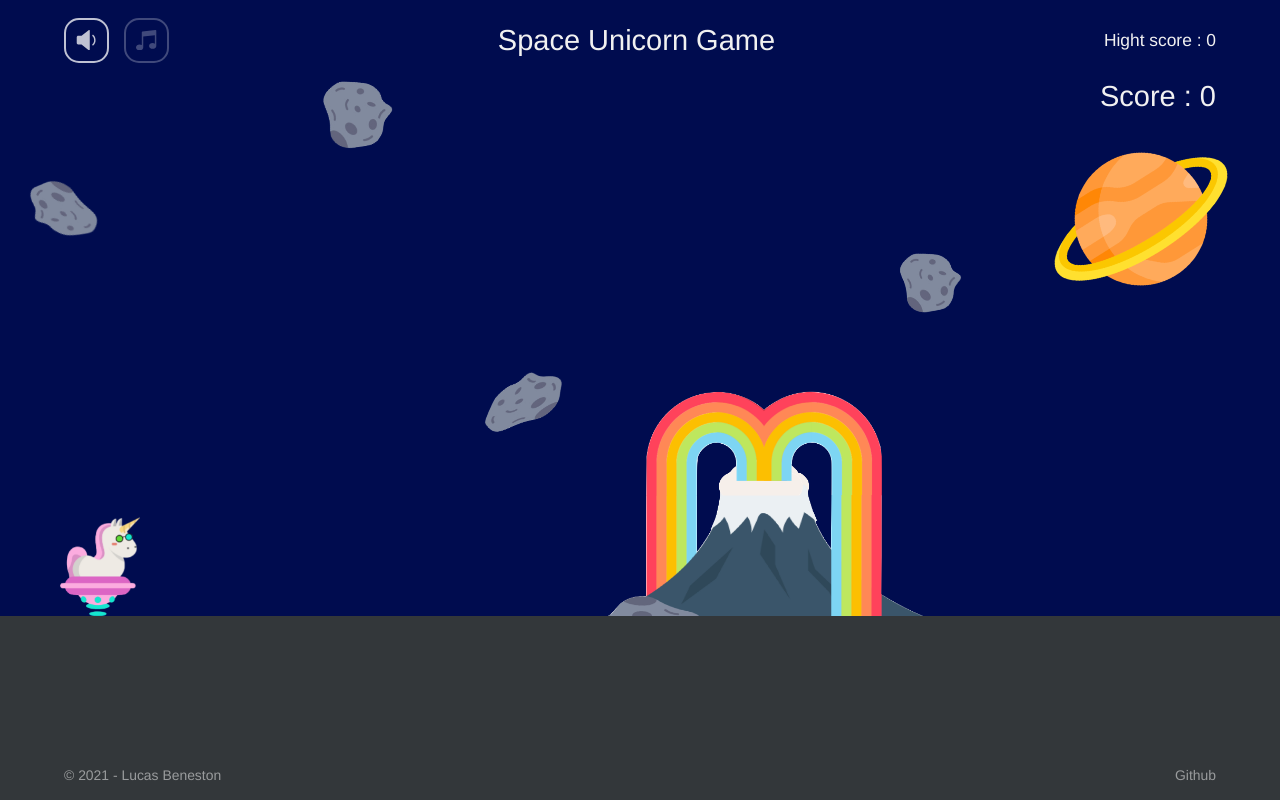
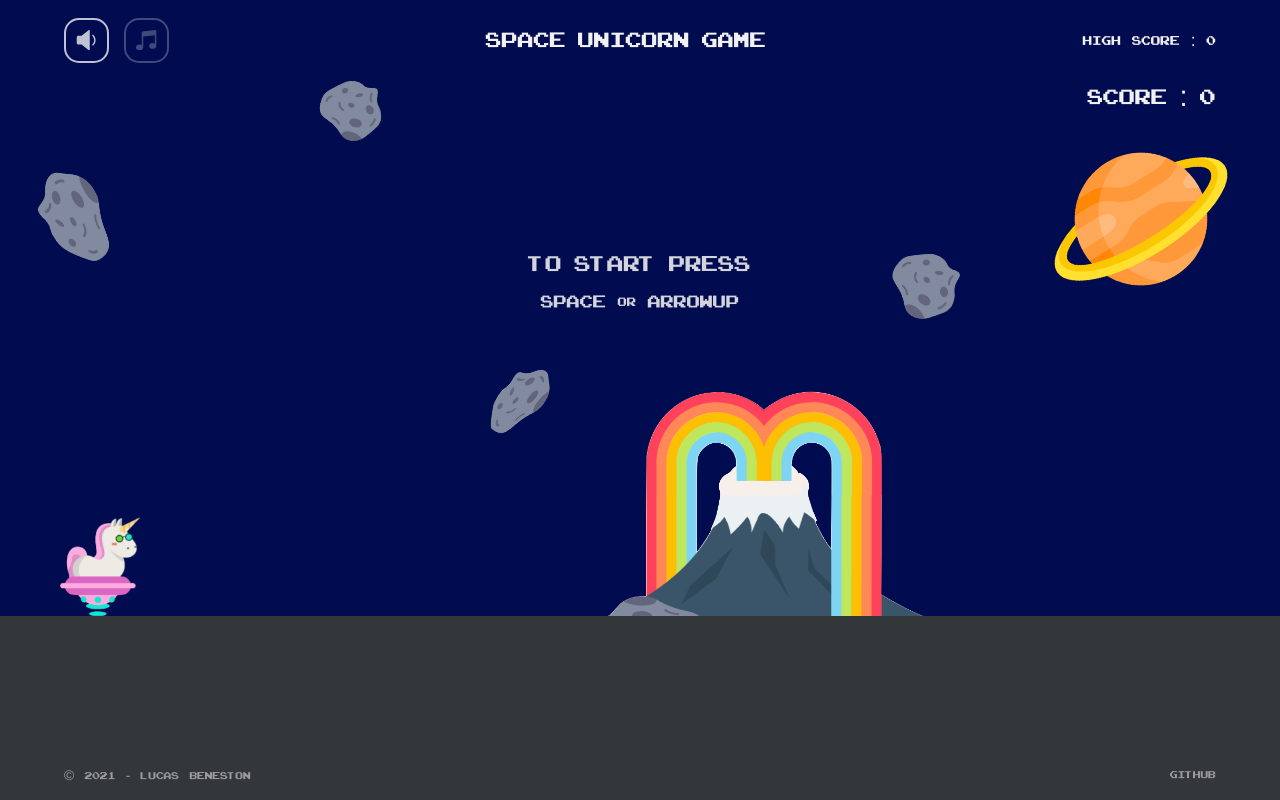
Before and after one commit to Lucasbeneston/space-unicorn-game, a React (Create React App) app: page / in a window 1280 px wide. Built offline with nearby package versions, Linux system fonts and the light colour scheme.

Commit message:
:construction: WIP animation :construction:

```diff
--- a/package.json
+++ b/package.json
@@ -38,6 +38,7 @@
     "@testing-library/react": "^11.2.3",
     "@testing-library/user-event": "^12.6.0",
     "node-sass": "^4.14.1",
+    "prop-types": "^15.7.2",
     "react": "^17.0.1",
     "react-device-detect": "^1.15.0",
     "react-dom": "^17.0.1",
--- a/src/components/_settings/_base.scss
+++ b/src/components/_settings/_base.scss
@@ -1,5 +1,10 @@
 @import "./variables";
 @import "./mixins";
+@font-face {
+  font-family: "ArcadClassic";
+  src: local("ArcadClassic"),
+    url(../../fonts/ARCADECLASSIC.TTF) format("truetype");
+}
 
 html {
   font-size: 62.5%;
@@ -12,7 +17,8 @@ html {
 
 body {
   background-color: #000c4f;
-  font-family: Helvetica, sans-serif;
+  font-family: "ArcadClassic", Helvetica, sans-serif;
+  word-spacing: 0.75rem;
   font-size: 1.4rem;
   color: $off-white;
 }
--- /dev/null
+++ b/src/components/molecules/Start/Start.jsx
@@ -0,0 +1,19 @@
+import React from "react";
+import PropTypes from "prop-types";
+
+export default function Start({ message }) {
+  return (
+    <div className="game_start">
+      <h2 className="game_start_title">{message}</h2>
+      <div className="game_start_keyboardIndication">
+        <p>space</p>
+        <span>or</span>
+        <p>arrowUp</p>
+      </div>
+    </div>
+  );
+}
+
+Start.propTypes = {
+  message: PropTypes.string.isRequired,
+};
--- a/src/components/organisms/Header/Header.jsx
+++ b/src/components/organisms/Header/Header.jsx
@@ -59,7 +59,7 @@ export default function Header() {
         </button>
       </div>
       <h1 className="header_title">Space Unicorn Game</h1>
-      <h3 className="header_highScore">Hight score : 0</h3>
+      <h3 className="header_highScore">High score : 0</h3>
     </header>
   );
 }
--- a/src/components/pages/Home/Home.jsx
+++ b/src/components/pages/Home/Home.jsx
@@ -1,33 +1,54 @@
-/* eslint-disable no-template-curly-in-string */
 /* eslint-disable no-plusplus */
-/* eslint-disable no-use-before-define */
-import React, { useState, useEffect } from "react";
+import React, { useState } from "react";
 import Space from "../../organisms/Space/Space";
 import Unicorn from "../../atoms/Unicorn/Unicorn";
+import Volcano from "../../atoms/Volcano/Volcano";
+import Start from "../../molecules/Start/Start";
 
 import "./Home.scss";
-import Volcano from "../../atoms/Volcano/Volcano";
 
 export default function Home() {
+  const [isPlaying, setIsPlaying] = useState(false);
   const [isGameOver, setIsGameOver] = useState(false);
-  const [score, setScore] = useState(0);
 
-  // useEffect(() => {
-  //   const timer = setInterval(() => setScore(score + 1), 10);
-  //   return () => clearInterval(timer);
-  // }, [isGameOver, score]);
+  document.addEventListener("DOMContentLoaded", () => {
+    const unicorn = document.querySelector(".unicorn");
+    const jumpAudio = document.querySelector(".unicorn_jumpAudio");
 
-  console.log(setScore);
-
-  useEffect(() => {
-    const unicorn = document.querySelector(".unicorn");
-    const map = document.querySelector(".game_map");
-    const jumpAudio = document.querySelector(".unicorn_jumpAudio");
+    let unicornPosition = 0;
     let isJumping = false;
     const gravity = 0.9;
 
+    function jump() {
+      let count = 0;
+      const jumpTimer = setInterval(() => {
+        // Move up
+        unicornPosition += 30;
+        count++;
+        unicornPosition *= gravity;
+        unicorn.style.animation = "none";
+        unicorn.style.bottom = `${unicornPosition}px`;
+        // Move down
+        if (count === 15) {
+          clearInterval(jumpTimer);
+          const downTimer = setInterval(() => {
+            if (count === 0) {
+              clearInterval(downTimer);
+              isJumping = false;
+            }
+            unicornPosition -= 5;
+            count--;
+            unicornPosition *= gravity;
+            unicorn.style.bottom = `${unicornPosition}px`;
+            if (unicornPosition < 10)
+              unicorn.style.animation = "fly infinite 2s";
+          }, 25);
+        }
+      }, 25);
+    }
+
     function control(e) {
-      if (!isGameOver) {
+      if (!isPlaying) {
         if (e.keyCode === 32 || e.keyCode === 38) {
           if (!isJumping) {
             isJumping = true;
@@ -37,73 +58,17 @@ export default function Home() {
           }
         }
       }
-      // setIsGameOver(false);
+      setIsPlaying(true);
+      setIsGameOver(false);
     }
     document.addEventListener("keydown", control);
-
-    let position = 0;
-
-    function jump() {
-      let count = 0;
-      const timerId = setInterval(() => {
-        // Move down
-        if (count === 15) {
-          clearInterval(timerId);
-          const downTimerId = setInterval(() => {
-            if (count === 0) {
-              clearInterval(downTimerId);
-              isJumping = false;
-            }
-            position -= 5;
-            count--;
-            position *= gravity;
-            unicorn.style.bottom = `${position}px`;
-            if (position < 10) unicorn.style.animation = "fly infinite 2s";
-          }, 25);
-        }
-        // Move up
-        position += 30;
-        count++;
-        position *= gravity;
-        unicorn.style.animation = "none";
-        unicorn.style.bottom = `${position}px`;
-      }, 25);
-    }
-
-    function generateObstacles() {
-      const randomTime = Math.random() * 5000;
-      let obstaclePosition = 1700; // px
-
-      const obstacle = document.createElement("div");
-      obstacle.classList.add("obstacle");
-
-      const img = document.createElement("img");
-      img.src = `${process.env.PUBLIC_URL}/images/coronavirus.png`;
-
-      obstacle.appendChild(img);
-      map.appendChild(obstacle);
-
-      obstacle.style.left = `${obstaclePosition}px`;
-
-      const timerId = setInterval(() => {
-        if (obstaclePosition > 0 && obstaclePosition < 130 && position < 60) {
-          clearInterval(timerId);
-          map.removeChild(map.lastChild);
-          setIsGameOver(true);
-        }
-        obstaclePosition -= 8;
-        obstacle.style.left = `${obstaclePosition}px`;
-      }, 20);
-
-      setTimeout(generateObstacles, randomTime);
-    }
-    if (!isGameOver === false) generateObstacles();
-  }, [isGameOver]);
+  });
 
   return (
     <div className="game">
-      <h2 className="game_score">Score : {score}</h2>
-      {isGameOver ? <h2 className="game_gameover">Game Over</h2> : null}
+      <h2 className="game_score">Score : 0</h2>
+      {!isPlaying && !isGameOver ? <Start message="To start press" /> : null}
+      {!isPlaying && isGameOver ? <Start message="To replay press" /> : null}
       <div className="game_map">
         <Space />
         <Unicorn />
--- a/src/components/pages/Home/Home.scss
+++ b/src/components/pages/Home/Home.scss
@@ -27,16 +27,53 @@
     z-index: 150;
   }
 
-  &_gameover {
-    font-size: 4rem;
-    text-transform: uppercase;
-    letter-spacing: 1rem;
+  &_start {
     position: absolute;
     left: 50%;
-    top: 20%;
-    transform: translate(-50%, -50%);
-    text-align: center;
+    top: 30%;
     z-index: 150;
+    animation: retroEffect infinite 2s linear;
+
+    &_title {
+      font-size: 2.5rem;
+      margin-bottom: 10px;
+    }
+
+    &_keyboardIndication {
+      display: flex;
+      justify-content: space-evenly;
+      align-items: center;
+
+      & p {
+        font-size: 2rem;
+      }
+    }
+  }
+}
+
+.obstacle {
+  width: 60px;
+  height: 60px;
+  position: absolute;
+  bottom: 0;
+  animation: bounce infinite 2s;
+  z-index: 150;
+}
+
+@keyframes retroEffect {
+  0% {
+    opacity: 0.75;
+    transform: translate(-50%, -50%) scale(1);
+  }
+
+  50% {
+    opacity: 1;
+    transform: translate(-50%, -50%) scale(1.05);
+  }
+
+  100% {
+    opacity: 0.75;
+    transform: translate(-50%, -50%) scale(1);
   }
 }
 
@@ -57,12 +94,3 @@
     transform: scale(1);
   }
 }
-
-.obstacle {
-  width: 60px;
-  height: 60px;
-  position: absolute;
-  bottom: 0;
-  animation: bounce infinite 2s;
-  z-index: 150;
-}
--- a/src/index.jsx
+++ b/src/index.jsx
@@ -1,6 +1,7 @@
 import React from "react";
 import ReactDOM from "react-dom";
 import App from "./App";
+import "./fonts/ARCADECLASSIC.TTF";
 
 ReactDOM.render(
   <React.StrictMode>
```
Also changed, not shown: src/components/pages/Home/Animations.js (added, +46 -0 lines), .eslintrc.json, src/fonts/ARCADECLASSIC.TTF (added), 1 other file (tests, documents, lock files or other folders).
